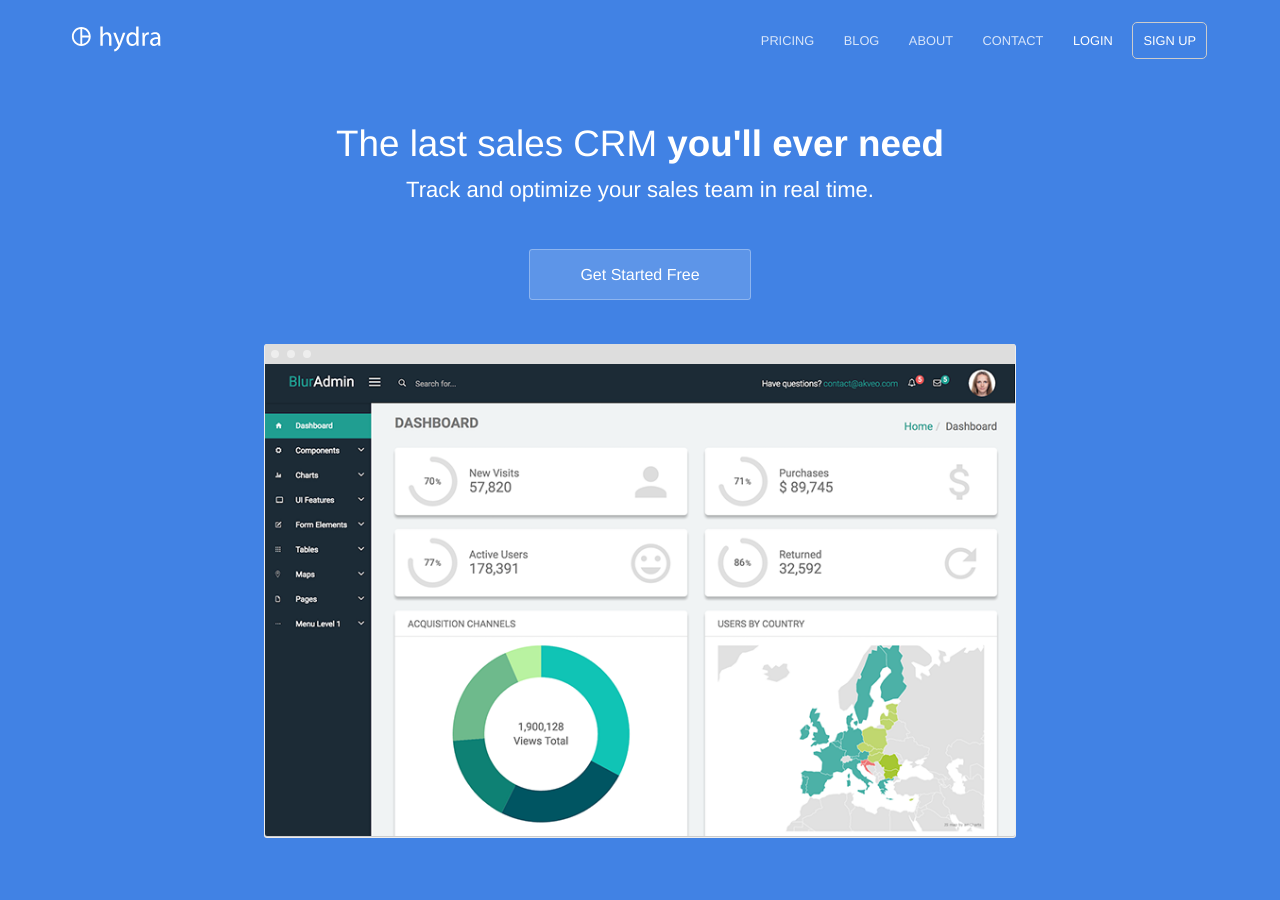
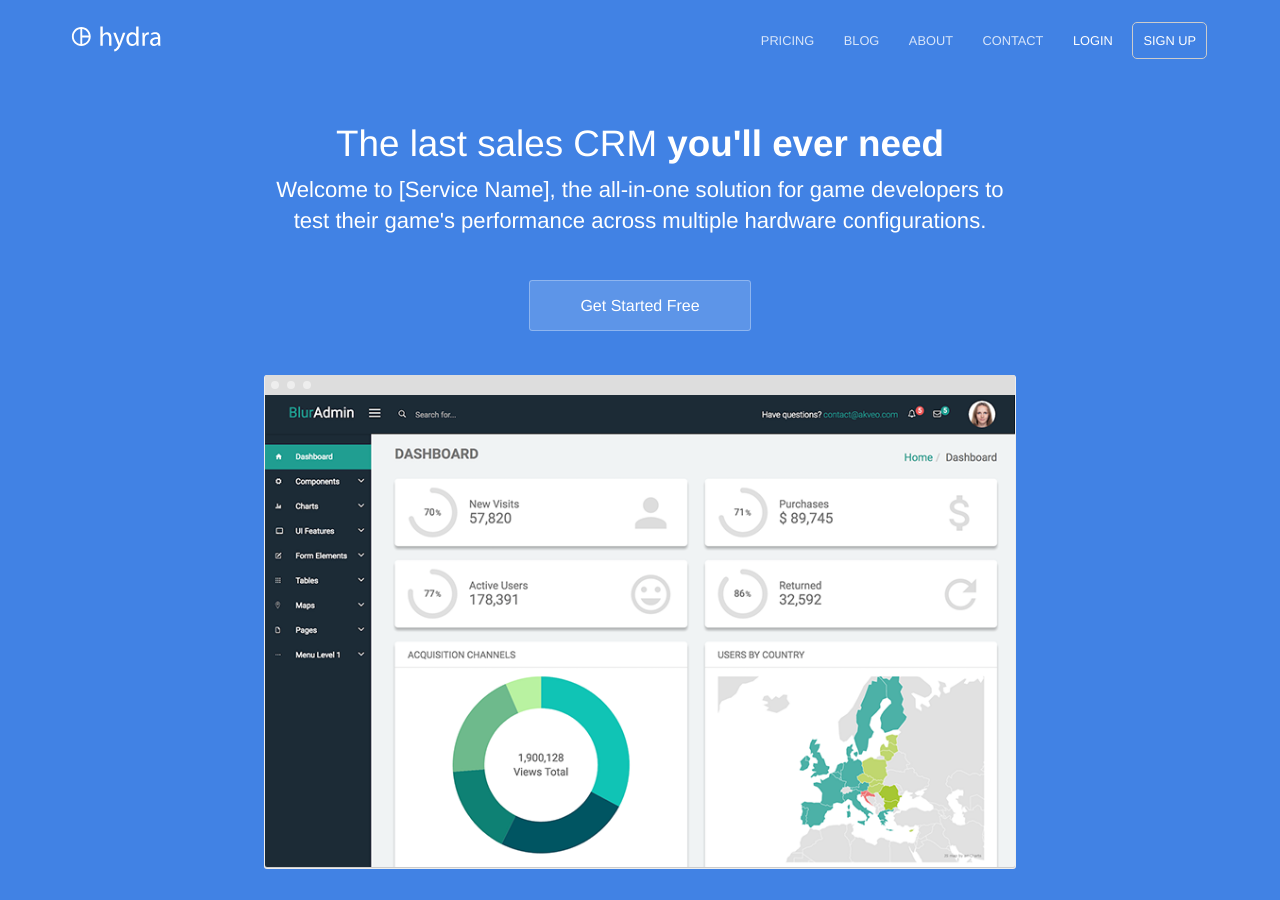
Before and after one commit to EnigmaticMachines/performace, a Jekyll site: the page built from index.html, in a window 1280 px wide and 900 px high. Built offline with Jekyll 4.4.1, drawn with Linux system fonts in a browser that asks for light colours.

Commit message:
Desctiption change

```diff
--- a/index.html
+++ b/index.html
@@ -1,11 +1,11 @@
 ---
 title: The last sales CRM you'll ever need
-description: Welcome to [Service Name], the all-in-one solution for game developers to test their game's performance across multiple hardware configurations.
+description: Track and optimize your sales team in real time
 ---
 <section class="hero">
 	<div class="text-container">
 		<h1 class="editable">The last sales CRM <strong>you'll ever need</strong></h1>
-		<p class="subtext editable">Track and optimize your sales team in real time.</p>
+		<p class="subtext editable">Welcome to [Service Name], the all-in-one solution for game developers to test their game's performance across multiple hardware configurations.</p>
 		<div class="cta button alt"><a href="{{ site.baseurl }}/contact/">Get Started Free</a></div>
 		<div>
 			<img src="{{ site.baseurl }}/images/dashboard.png" alt="Screenshot" class="screenshot editable" />
```
